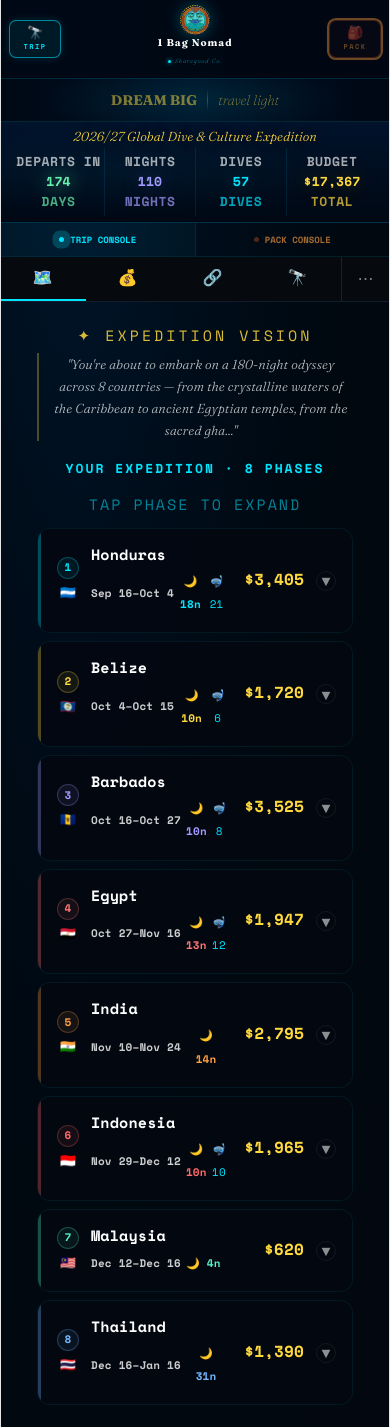
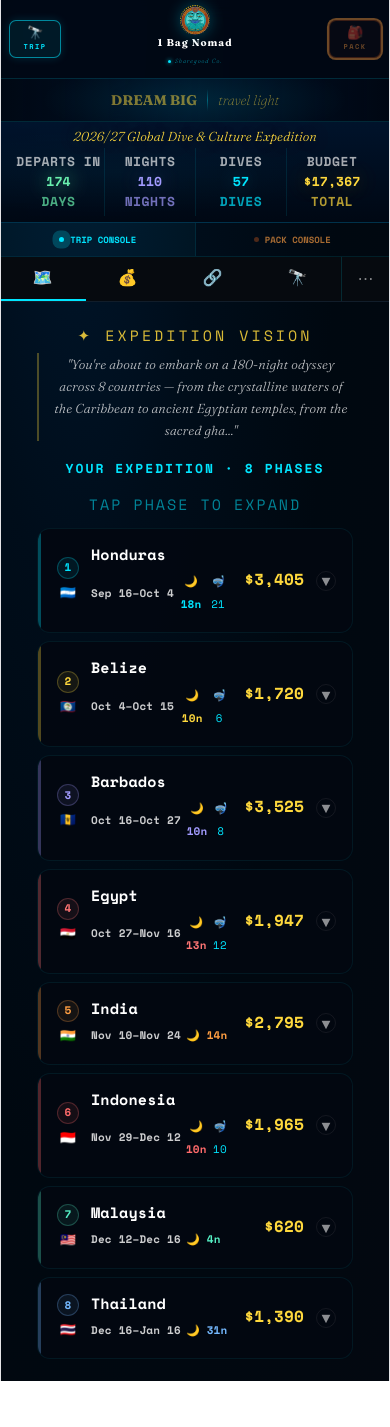
Before and after one commit to mikolangelo2-art/1-Bag-Nomad, a React (Vite) app: page / in a window 390 px wide. After the commit the page ends 1381 px from the top, so only its background shows below. Built offline with nearby package versions, Linux system fonts and the light colour scheme.

Commit message:
fix: phase card budget col maxWidth on mobile, more room for dates

```diff
--- a/src/App.jsx
+++ b/src/App.jsx
@@ -1062,7 +1062,7 @@ function PhaseCard({phase,intelData,idx}) {
             <span style={{fontSize:15,color:`${phase.color}CC`,fontFamily:"monospace",fontWeight:700}}>{pct}% planned</span>
           </div>}
         </div>
-        <div style={{display:"flex",flexDirection:"column",alignItems:"flex-end",gap:3,flexShrink:0,marginLeft:6}}>
+        <div style={{display:"flex",flexDirection:"column",alignItems:"flex-end",gap:2,flexShrink:0,marginLeft:4,maxWidth:isMobile?"28%":"auto"}}>
           <div style={{fontSize:16,fontWeight:900,color:"#FFD93D",fontFamily:"'Space Mono',monospace"}}>{fmt(phase.totalBudget)}</div>
           <div style={{fontSize:15,color:"rgba(255,255,255,0.7)",fontFamily:"monospace"}}>{!isMobile&&(isPast?"COMPLETE":isNow?"IN PROGRESS":`${dUntil}d away`)}</div>
         </div>
```
